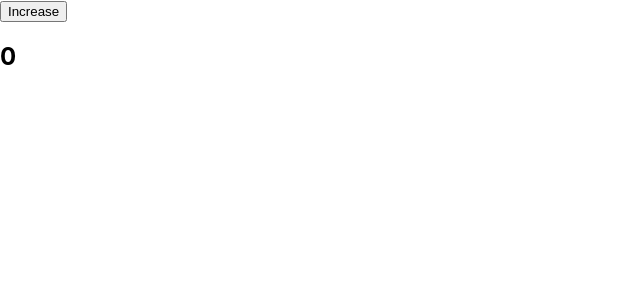
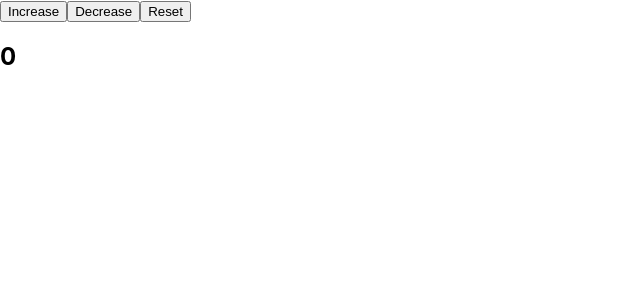
Before and after one commit to 1-8192/hooks-practice, a React (Create React App) app: page / in a window 1280 px wide. Shown: the top 300 px of the page, without its empty margins (0-640 px from the left). Built offline with nearby package versions, Linux system fonts and the light colour scheme.

Commit message:
added more buttons

```diff
--- a/src/App.js
+++ b/src/App.js
@@ -7,11 +7,15 @@ function App() {
   const [count, setCount] = useState(0)
 
   //onclick is calling the update function declared for the hooks
-  const handleClick = () => setCount(count + 1)
+  const handleIncreaseClick = () => setCount(count + 1)
+  const handleDecreaseClick = () => setCount(count - 1)
+  const handleResetClick = () => setCount(0)
 
   return (
     <div>
-      <button onClick={handleClick}>Increase</button>
+      <button onClick={handleIncreaseClick}>Increase</button>
+      <button onClick={handleDecreaseClick}>Decrease</button>
+      <button onClick={handleResetClick}>Reset</button>
       <h2>{count}</h2>
     </div>
   );
```
